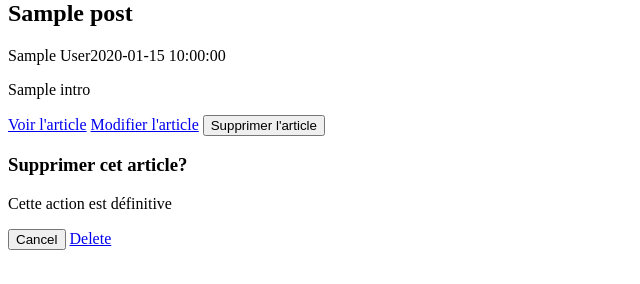
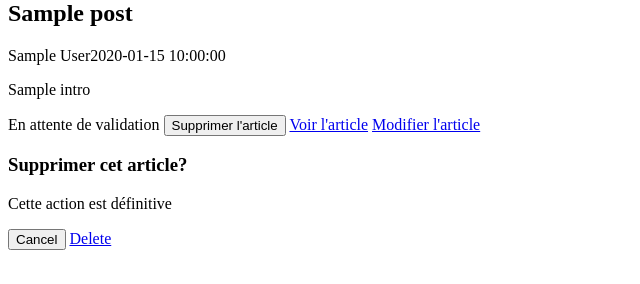
Before and after one commit to Florkin/dev-blog, a PHP site: template admin/src/Templates/pages/admin-list.twig in a window 1280 px wide. Shown: the part 516-800 px from the top of the page, without its empty margins (0-640 px from the left). Run offline with PHP 8.4, Linux system fonts and the light colour scheme; the template is opened without the code that fills it: most values are stand-ins (such as "Sample title", 1, 10 or a date in 2020); some libraries are stand-ins or nearby versions.

Commit message:
notify if post active or not

```diff
--- a/admin/src/Templates/pages/admin-list.twig
+++ b/admin/src/Templates/pages/admin-list.twig
@@ -12,7 +12,7 @@
             </div>
         </div>
         {% for post in posts %}
-{#            {% if is_admin or user_id == post.id_user %}#}
+            {#            {% if is_admin or user_id == post.id_user %}#}
             <div id="post-{{ post.id_post }}" class="border-bottom row hover-1-wrap mb-5 mb-lg-5">
                 <div class="col-12">
                     <div class="row">
@@ -33,9 +33,6 @@
                     <div class="row mt-3 mb-3 post-toolbar">
                         <div class="col-12 text-right">
                             <div class="post-toolbar-btns">
-                                <a href="articles/{{ post.id_post }}" class="btn btn-primary">Voir l'article</a>
-                                    <a href="{{ admin_url.base_url }}/modifier-article/{{ post.id_post }}"
-                                       class="btn btn-secondary">Modifier l'article</a>
                                 {% if is_admin %}
                                     {% if post.active == 1 %}
                                         <a href="{{ admin_url.base_url }}/activation-article/{{ post.id_post }}"
@@ -44,6 +41,12 @@
                                         <a href="{{ admin_url.base_url }}/activation-article/{{ post.id_post }}"
                                            class="post-activation btn btn-success">Activer</a>
                                     {% endif %}
+                                {% else %}
+                                    {% if post.active == 1 %}
+                                        <span class="px-4 py-2 alert-success">Activé</span>
+                                    {% else %}
+                                        <span class="px-4 py-2 alert-warning">En attente de validation</span>
+                                    {% endif %}
                                 {% endif %}
                                 <button type="button" class="js-confirm-delete btn btn-danger"
                                         data-href="{{ admin_url.base_url }}/supprimer-article/{{ post.id_post }}"
@@ -51,13 +54,17 @@
                                     Supprimer
                                     l'article
                                 </button>
+                                <a href="articles/{{ post.id_post }}" class="btn btn-primary">Voir l'article</a>
+                                <a href="{{ admin_url.base_url }}/modifier-article/{{ post.id_post }}"
+                                   class="btn btn-secondary">Modifier l'article</a>
+
                             </div>
 
                         </div>
                     </div>
                 </div>
             </div>
-{#            {% endif %}#}
+            {#            {% endif %}#}
         {% endfor %}
     </div>
 
```
